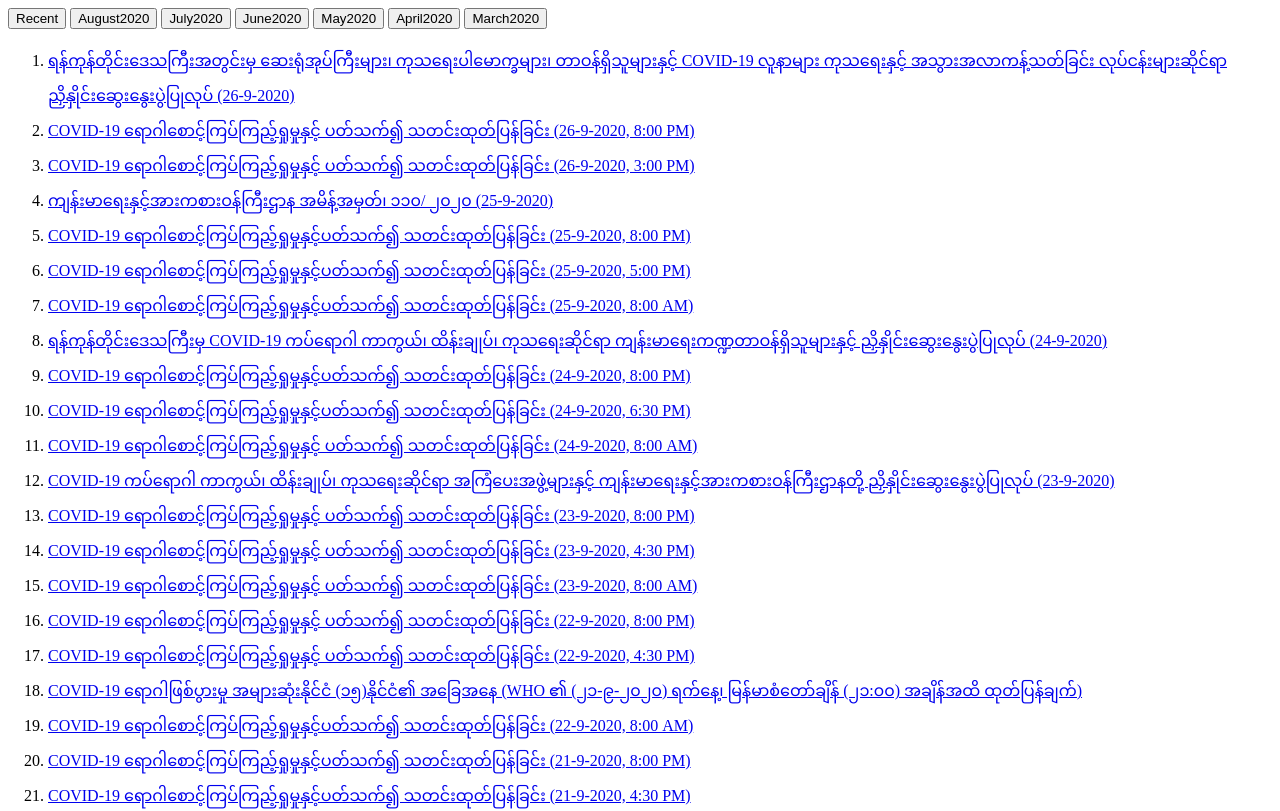
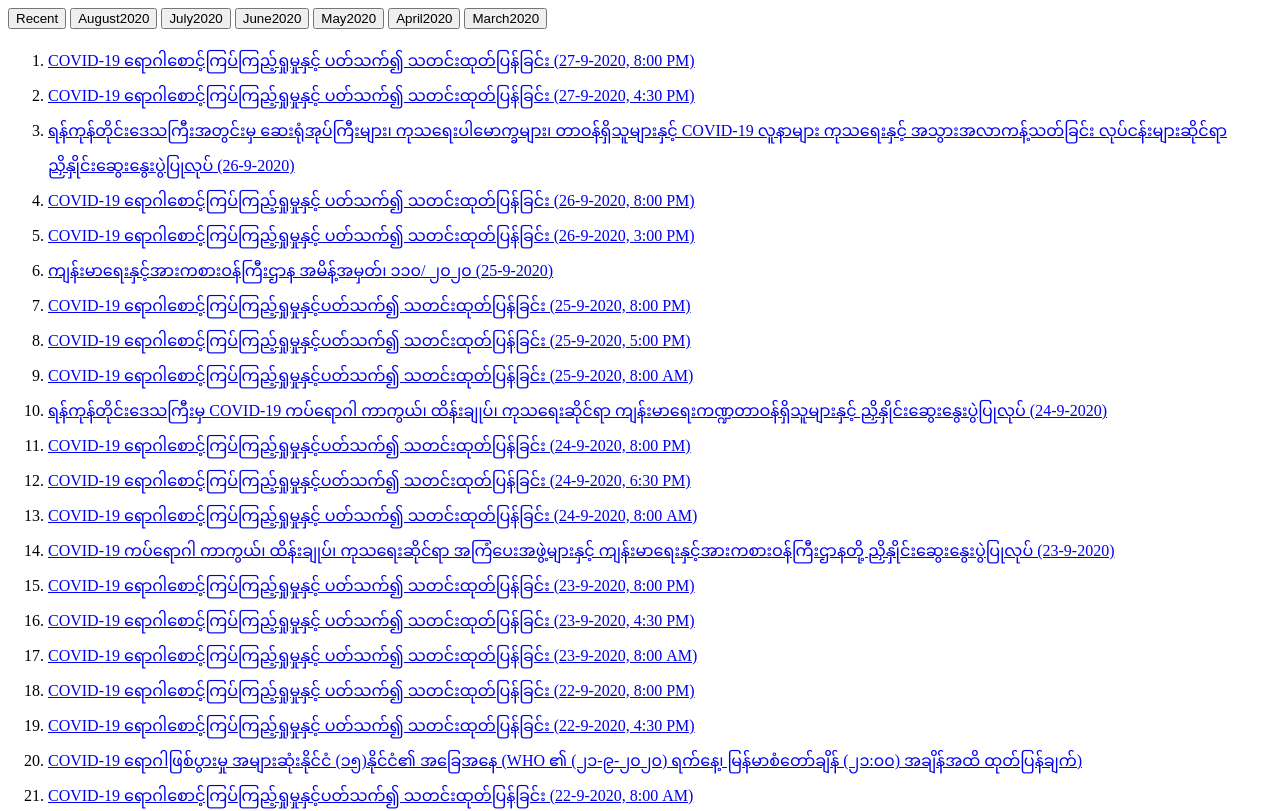
Before and after one commit to myokyawkyaw/covid19, a plain HTML site: page index.html in a window 1280 px wide. Shown: the top 811 px of the page. Drawn offline with Linux system fonts and the light colour scheme.

Commit message:
Update index.html
Add 27 Sept 2020 8PM MOHS announcement

```diff
--- a/index.html
+++ b/index.html
@@ -57,6 +57,8 @@ tabcontent {
 <div id="Recent" class="tabcontent">
 
 <ol>
+<li> <a href="https://www.mohs.gov.mm/page/12519">COVID-19 ရောဂါစောင့်ကြပ်ကြည့်ရှုမှုနှင့် ပတ်သက်၍ သတင်းထုတ်ပြန်ခြင်း (27-9-2020, 8:00 PM)</a> </li>
+<li> <a href="https://www.mohs.gov.mm/page/12518">COVID-19 ရောဂါစောင့်ကြပ်ကြည့်ရှုမှုနှင့် ပတ်သက်၍ သတင်းထုတ်ပြန်ခြင်း (27-9-2020, 4:30 PM)</a> </li>
 <li> <a href="https://mohs.gov.mm/page/12514">ရန်ကုန်တိုင်းဒေသကြီးအတွင်းမှ ဆေးရုံအုပ်ကြီးများ၊ ကုသရေးပါမောက္ခများ၊ တာဝန်ရှိသူများနှင့် COVID-19 လူနာများ ကုသရေးနှင့် အသွားအလာကန့်သတ်ခြင်း လုပ်ငန်းများဆိုင်ရာ ညှိနှိုင်းဆွေးနွေးပွဲပြုလုပ် (26-9-2020)</a> </li>
 <li> <a href="https://mohs.gov.mm/page/12513">COVID-19 ရောဂါစောင့်ကြပ်ကြည့်ရှုမှုနှင့် ပတ်သက်၍ သတင်းထုတ်ပြန်ခြင်း (26-9-2020, 8:00 PM)</a> </li>
 <li> <a href="https://mohs.gov.mm/page/12512">COVID-19 ရောဂါစောင့်ကြပ်ကြည့်ရှုမှုနှင့် ပတ်သက်၍ သတင်းထုတ်ပြန်ခြင်း (26-9-2020, 3:00 PM)</a> </li>
```
